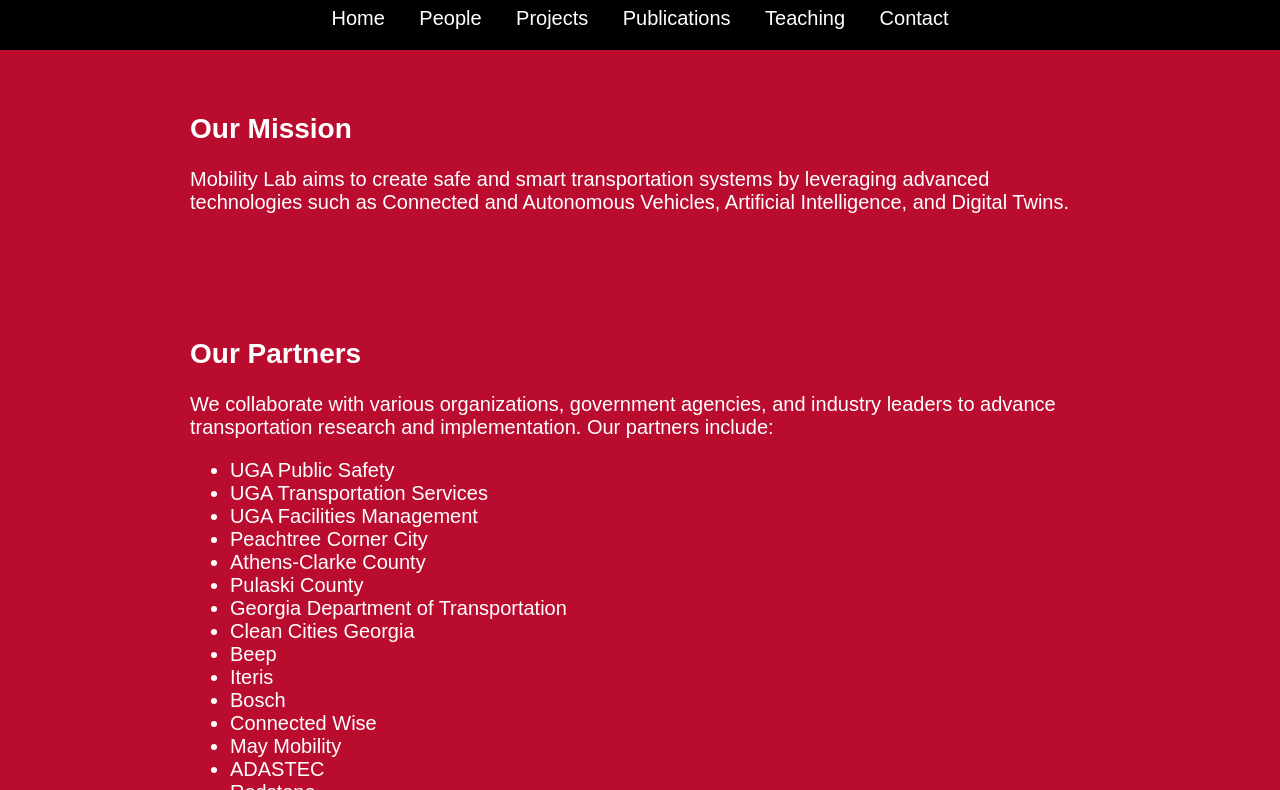
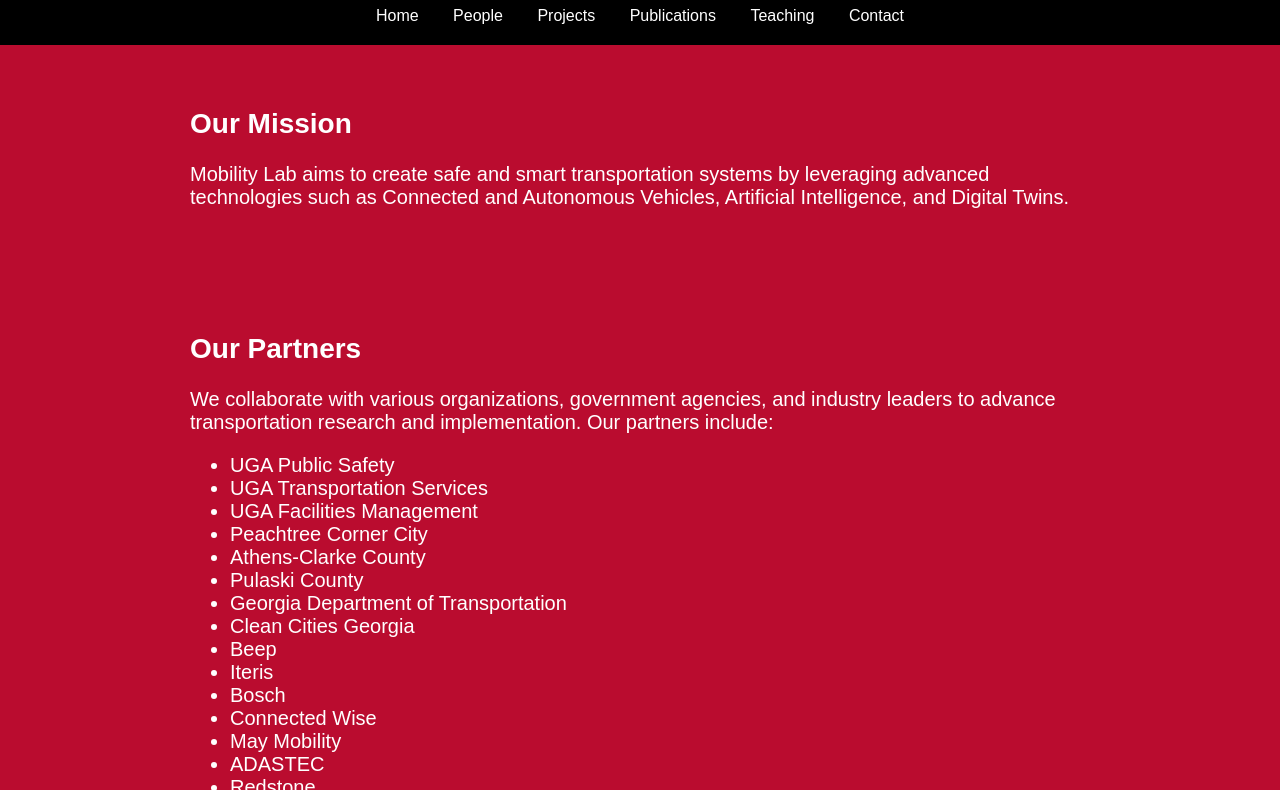
Before and after one commit to yaohandong/MobilityLab, a plain HTML site: page about.html in a window 1280 px wide. Shown: the part 93-883 px from the top of the page. Drawn offline with Linux system fonts and the light colour scheme.

Commit message:
Update about.html

```diff
--- a/about.html
+++ b/about.html
@@ -7,7 +7,7 @@
     <style>
         body { font-family: Arial, sans-serif; margin: 0; padding: 0; background: #BA0C2F; color: white; text-align: center; }
         header, footer { background: #000000; color: white; padding: 20px; }
-        nav a { margin: 15px; color: white; text-decoration: none; font-size: 20px; }
+        nav a { margin: 15px; color: white; text-decoration: none;}
         section { padding: 40px; max-width: 900px; margin: auto; text-align: left; }
         h1 { font-size: 32px; }
         h2 { font-size: 28px; }
```
